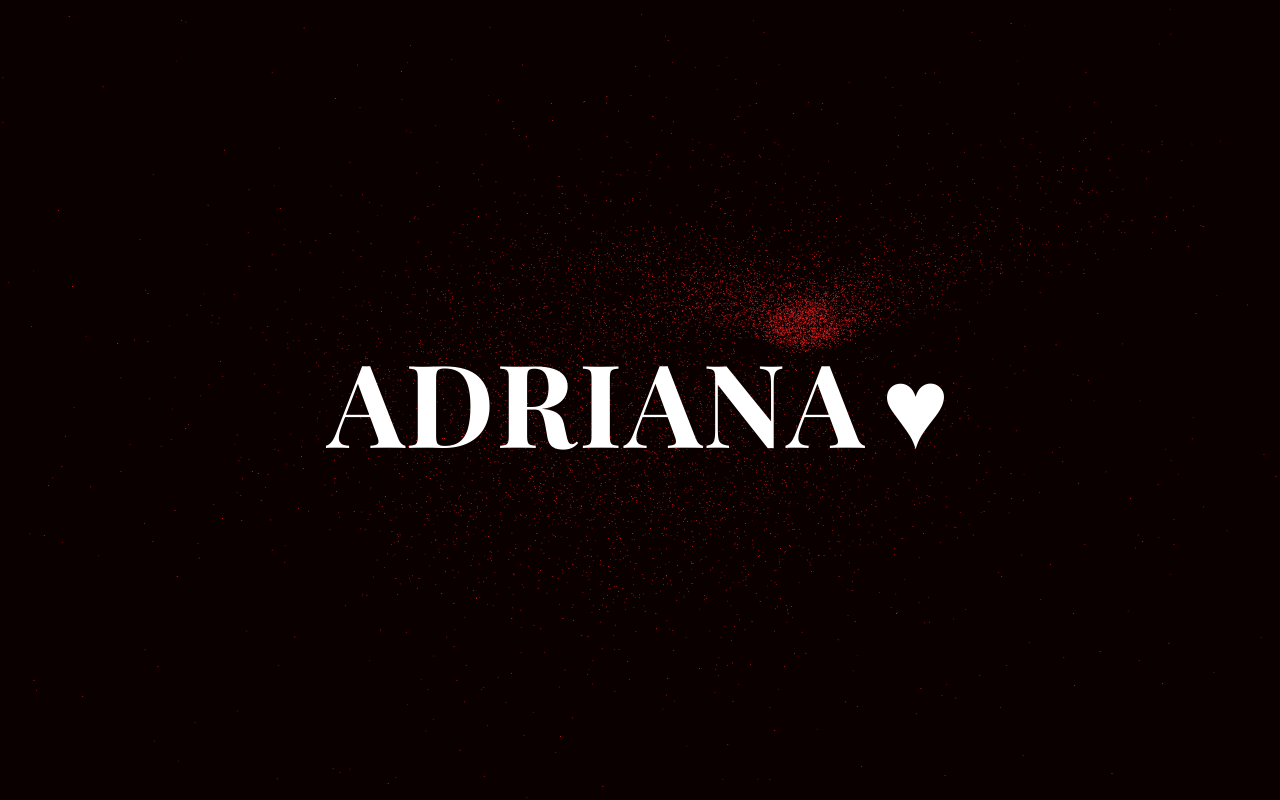
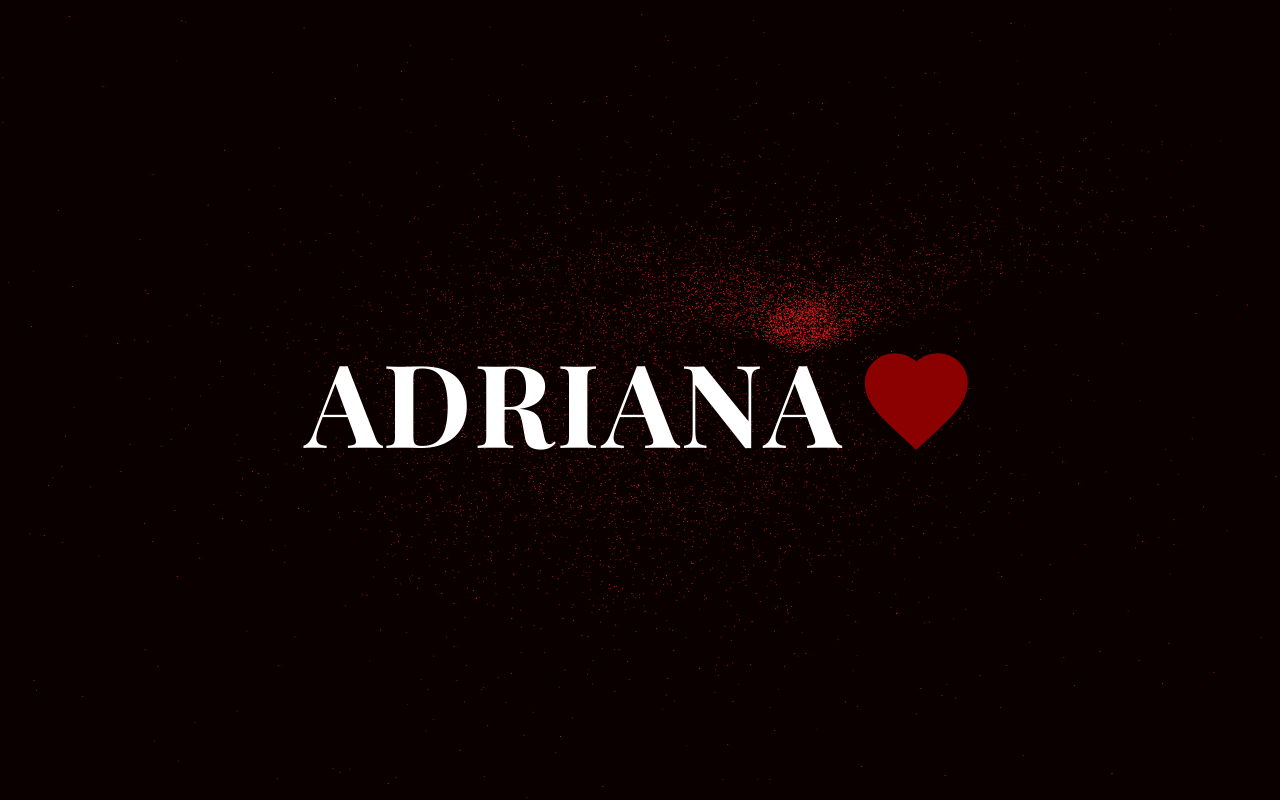
Before and after one commit to ashvirbheem19-cpu/Test2, a Next.js app: page / in a window 1280 px wide. Built offline with nearby package versions, Linux system fonts and the light colour scheme; a web font is replaced by a local one.

Commit message:
5% larger dots, animated dark-red heart fill

```diff
--- a/src/app/page.tsx
+++ b/src/app/page.tsx
@@ -1,5 +1,6 @@
 "use client"
 
+import { motion } from "framer-motion"
 import { SpiralAnimation } from "@/components/ui/spiral-animation"
 
 export default function Home() {
@@ -9,7 +10,22 @@ export default function Home() {
 
       <div className="relative z-10 flex items-center justify-center min-h-screen pointer-events-none">
         <h1 className="flex items-center gap-4 scale-[0.9] text-6xl md:text-8xl lg:text-9xl font-bold tracking-wide text-white font-[family-name:var(--font-playfair)]">
-          ADRIANA<span className="inline-block">♥</span>
+          ADRIANA
+          <span className="relative inline-block w-[1em] h-[1em]">
+            <svg viewBox="0 0 24 24" className="absolute inset-0 w-full h-full" fill="none" stroke="#8b0000" strokeWidth="1.5">
+              <path d="M12 21.35l-1.45-1.32C5.4 15.36 2 12.28 2 8.5 2 5.42 4.42 3 7.5 3c1.74 0 3.41.81 4.5 2.09C13.09 3.81 14.76 3 16.5 3 19.58 3 22 5.42 22 8.5c0 3.78-3.4 6.86-8.55 11.54L12 21.35z" />
+            </svg>
+            <motion.div
+              className="absolute inset-0 overflow-hidden"
+              initial={{ clipPath: "inset(100% 0% 0% 0%)" }}
+              animate={{ clipPath: "inset(0% 0% 0% 0%)" }}
+              transition={{ duration: 1, ease: "easeInOut", repeat: Infinity }}
+            >
+              <svg viewBox="0 0 24 24" className="w-full h-full" fill="#8b0000">
+                <path d="M12 21.35l-1.45-1.32C5.4 15.36 2 12.28 2 8.5 2 5.42 4.42 3 7.5 3c1.74 0 3.41.81 4.5 2.09C13.09 3.81 14.76 3 16.5 3 19.58 3 22 5.42 22 8.5c0 3.78-3.4 6.86-8.55 11.54L12 21.35z" />
+              </svg>
+            </motion.div>
+          </span>
         </h1>
       </div>
     </div>
--- a/src/components/ui/button.tsx
+++ /dev/null
@@ -1,42 +0,0 @@
-import * as React from "react"
-import { cn } from "@/lib/utils"
-
-const variants = {
-  primary:
-    "bg-gradient-to-r from-red-600 to-red-500 text-white hover:from-red-700 hover:to-red-600 shadow-lg shadow-red-900/30",
-  secondary:
-    "bg-red-950/60 text-red-200 border border-red-800 hover:bg-red-900/60",
-  outline:
-    "bg-transparent text-red-200 border border-red-700 hover:bg-red-950/40",
-} as const
-
-const sizes = {
-  default: "h-10 px-4 py-2",
-  sm: "h-9 px-3",
-  lg: "h-12 px-8 text-lg",
-} as const
-
-interface ButtonProps extends React.ButtonHTMLAttributes<HTMLButtonElement> {
-  variant?: keyof typeof variants
-  size?: keyof typeof sizes
-}
-
-const Button = React.forwardRef<HTMLButtonElement, ButtonProps>(
-  ({ className, variant = "primary", size = "default", ...props }, ref) => {
-    return (
-      <button
-        className={cn(
-          "inline-flex items-center justify-center rounded-lg font-medium transition-all duration-200 focus-visible:outline-none focus-visible:ring-2 focus-visible:ring-red-500 disabled:pointer-events-none disabled:opacity-50",
-          variants[variant],
-          sizes[size],
-          className
-        )}
-        ref={ref}
-        {...props}
-      />
-    )
-  }
-)
-Button.displayName = "Button"
-
-export { Button }
--- a/src/components/ui/spiral-animation.tsx
+++ b/src/components/ui/spiral-animation.tsx
@@ -151,7 +151,7 @@ class AnimationController {
 
             this.ctx.lineWidth = sw
             this.ctx.beginPath()
-            this.ctx.arc(x, y, 0.525, 0, Math.PI * 2)
+            this.ctx.arc(x, y, 0.55125, 0, Math.PI * 2)
             this.ctx.fill()
         }
     }
@@ -194,7 +194,7 @@ class AnimationController {
     private drawTrail(t1: number) {
         for (let i = 0; i < this.trailLength; i++) {
             const f = this.map(i, 0, this.trailLength, 1.1, 0.1)
-            const sw = (1.365 * (1 - t1) + 3.15 * Math.sin(Math.PI * t1)) * f
+            const sw = (1.43325 * (1 - t1) + 3.3075 * Math.sin(Math.PI * t1)) * f
 
             this.ctx.fillStyle = '#ff2222'
             this.ctx.lineWidth = sw
@@ -331,7 +331,7 @@ class Star {
                 sizeMultiplier = 1.2 * (1.0 - t) + this.finalScale * t;
             }
 
-            const dotSize = 8.925 * this.strokeWeightFactor * sizeMultiplier;
+            const dotSize = 9.37125 * this.strokeWeightFactor * sizeMultiplier;
 
             controller.showProjectedDot(position, dotSize);
         }
```
